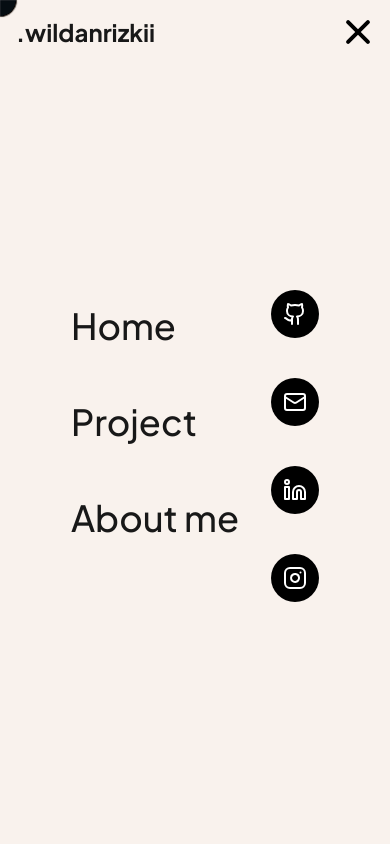
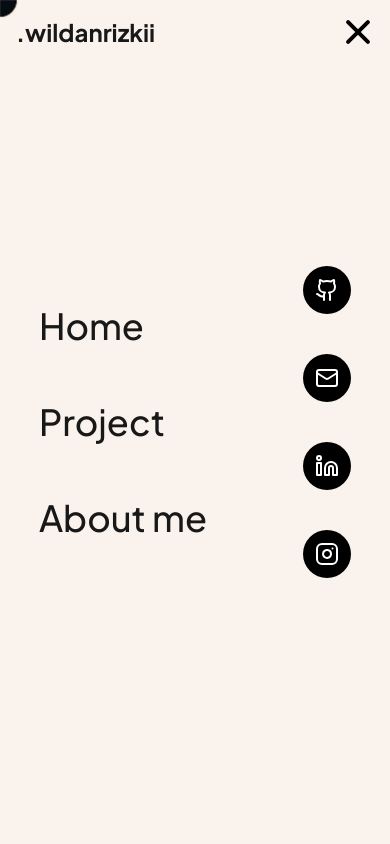
Before and after one commit to wildanrizkii/profile-portfolio, a Next.js app: page / in a window 390 px wide. Both pictures are taken after a click on the button 354 px from the left and 32 px from the top of the page. Shown: the top 844 px of the page. Built offline with nearby package versions, Linux system fonts and the light colour scheme.

Commit message:
Fix position navbar item

```diff
--- a/src/components/Navbar/index.jsx
+++ b/src/components/Navbar/index.jsx
@@ -144,7 +144,7 @@ const Navbar = () => {
   // Mobile Social Links Row
   const MobileSocialLinks = () => (
     <div className="block md:hidden pb-28">
-      <div className="flex sm:grid sm:pt-40 justify-center gap-10">
+      <div className="flex sm:grid sm:pl-16 sm:pb-8 sm:pt-36 justify-center gap-10">
         {socialLinks.map((link, index) => (
           <motion.a
             key={link.title}
```
